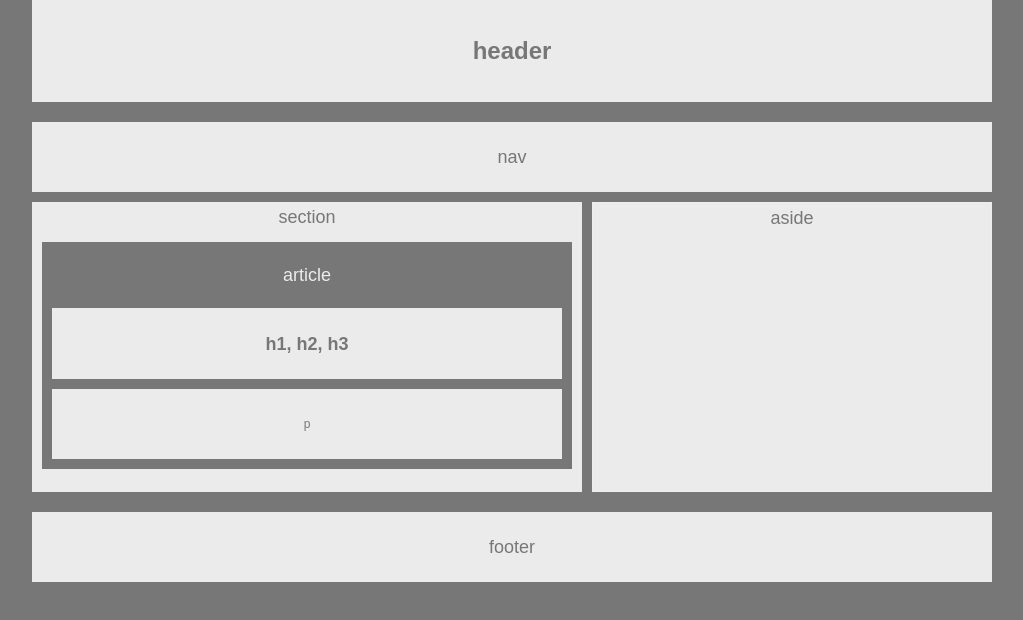
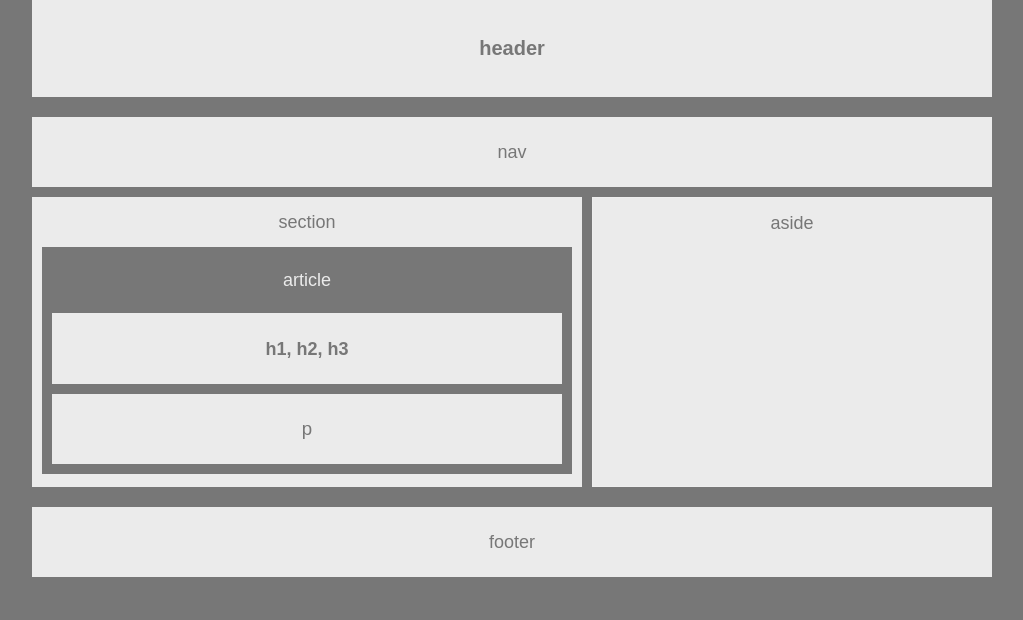
Before and after one commit to ciscoara/HW-Wireframe, a plain HTML site: page index.html in a window 1280 px wide. Shown: the whole page, without its empty margins (128-1151 px from the left). Drawn offline with Linux system fonts and the light colour scheme.

Commit message:
10/23/2018

```diff
--- a/index.html
+++ b/index.html
@@ -7,11 +7,11 @@
 <link rel="stylesheet" type="text/css" href="style.css">
 
 <header>
-        <h1>header</h1>
+        <small><h1>header</h1></small>
     </header>
 <body>
 
-    <nav id="nav">nav</nav>
+    <div class="nav">nav</div>
 
     <div class="left">
     <section id="section">section
--- a/style.css
+++ b/style.css
@@ -20,10 +20,10 @@
     background: #ebebeb;
     width: 960px;
     font-size: 12px;
-    font-style: normal;
+
   }
 
-  nav {
+  .nav {
       background: #ebebeb;
       width: 960px;
       margin-bottom: 10px;
@@ -36,6 +36,7 @@
     background: #ebebeb;
     height: 290px;
     width: 550px;
+    padding: 10px 0px 10px 0px;
 
 
   }
@@ -67,6 +68,7 @@
       width: 510px;
       color: #777;
       margin: 10px 10px 10px 10px;
+      font-size: 14pt;
   }
 
   #aside {
@@ -75,15 +77,18 @@
     height: 290px;
     background: #ebebeb;
     border: 1px solid #eee;
+    padding: 10px;
   }
 
   .left {
-      float: left;
-  }
+    float: left;
+}
 
-  .right {
-      float: right;
-  }
+.right {
+    float: right;
+}
+
+
 
   footer {
     width: 960px;
```
